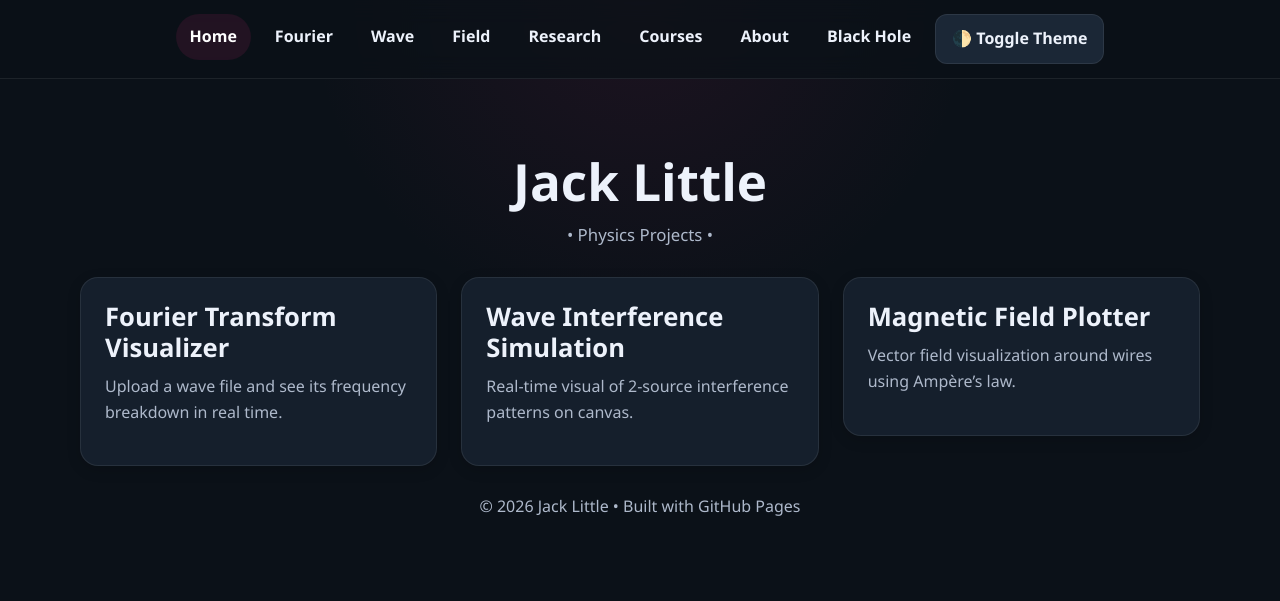
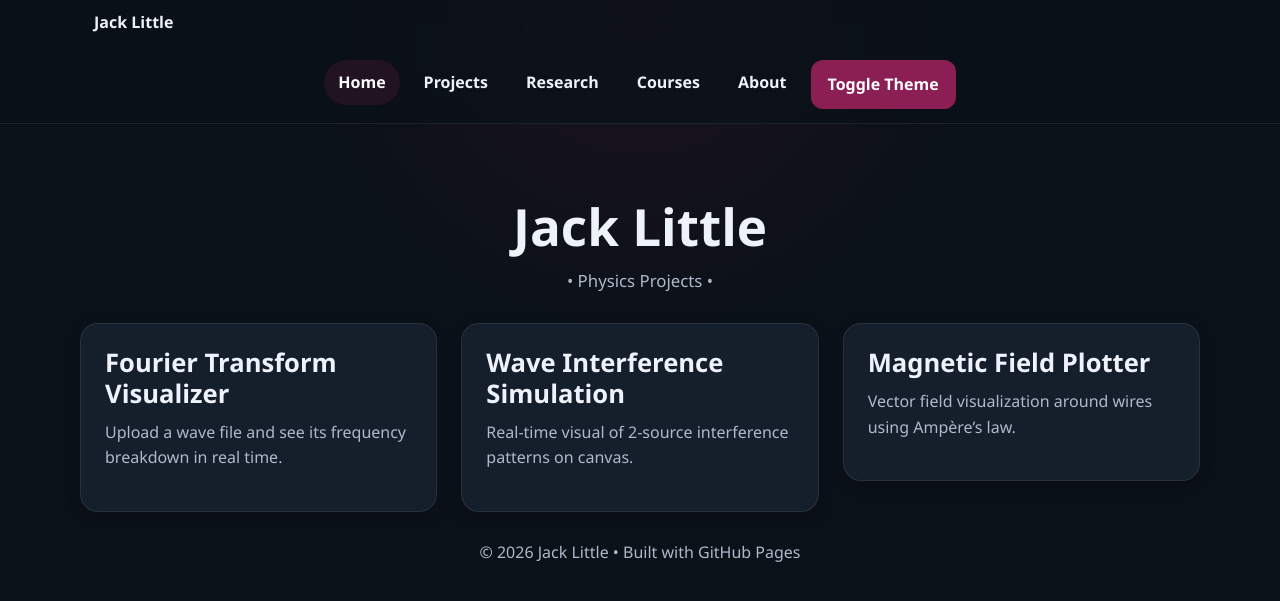
Before and after one commit to jacklittle4/jacklittle4.github.io, a Jekyll site: the page built from index.html, in a window 1280 px wide. Shown: the top 601 px of the page. Built offline with Jekyll 4.4.1, drawn with Linux system fonts in a browser that asks for light colours.

Commit message:
Refactor navigation structure and update links

```diff
--- a/_includes/nav.html
+++ b/_includes/nav.html
@@ -1,17 +1,18 @@
 <nav class="navbar">
-  <ul>
-    <li><a href="/" class="{% if page.url == '/' %}is-active{% endif %}">Home</a></li>
-    <li><a href="/fourier/" class="{% if page.url == '/fourier/' %}is-active{% endif %}">Fourier</a></li>
-    <li><a href="/wave/" class="{% if page.url == '/wave/' %}is-active{% endif %}">Wave</a></li>
-    <li><a href="/field/" class="{% if page.url == '/field/' %}is-active{% endif %}">Field</a></li>
-    <li><a href="/research/" class="{% if page.url == '/research/' %}is-active{% endif %}">Research</a></li>
-    <li><a href="/courses/" class="{% if page.url == '/courses/' %}is-active{% endif %}">Courses</a></li>
-    <li><a href="/about/" class="{% if page.url == '/about/' %}is-active{% endif %}">About</a></li>
-    <li><a href="/blackhole_antiparticles/" class="{% if page.url == '/blackhole_antiparticles/' %}is-active{% endif %}">Black Hole</a></li>
-    <li>
-      <button class="btn" onclick="toggleTheme()" aria-label="Toggle theme">
-        🌓 Toggle Theme
-      </button>
-    </li>
-  </ul>
+  <div class="container nav-inner">
+    <a class="site-brand" href="{{ '/' | relative_url }}">Jack Little</a>
+
+    <ul class="nav-links">
+      <li><a href="{{ '/' | relative_url }}" class="{% if page.url == '/' %}is-active{% endif %}">Home</a></li>
+      <li><a href="{{ '/projects/' | relative_url }}" class="{% if page.url contains '/projects' or page.url == '/fourier/' or page.url == '/wave/' or page.url == '/field/' or page.url == '/blackhole_antiparticles/' %}is-active{% endif %}">Projects</a></li>
+      <li><a href="{{ '/research/' | relative_url }}" class="{% if page.url == '/research/' %}is-active{% endif %}">Research</a></li>
+      <li><a href="{{ '/courses/' | relative_url }}" class="{% if page.url == '/courses/' %}is-active{% endif %}">Courses</a></li>
+      <li><a href="{{ '/about/' | relative_url }}" class="{% if page.url == '/about/' %}is-active{% endif %}">About</a></li>
+      <li>
+        <button class="theme-toggle" onclick="toggleTheme()" aria-label="Toggle theme">
+          Toggle Theme
+        </button>
+      </li>
+    </ul>
+  </div>
 </nav>
```
